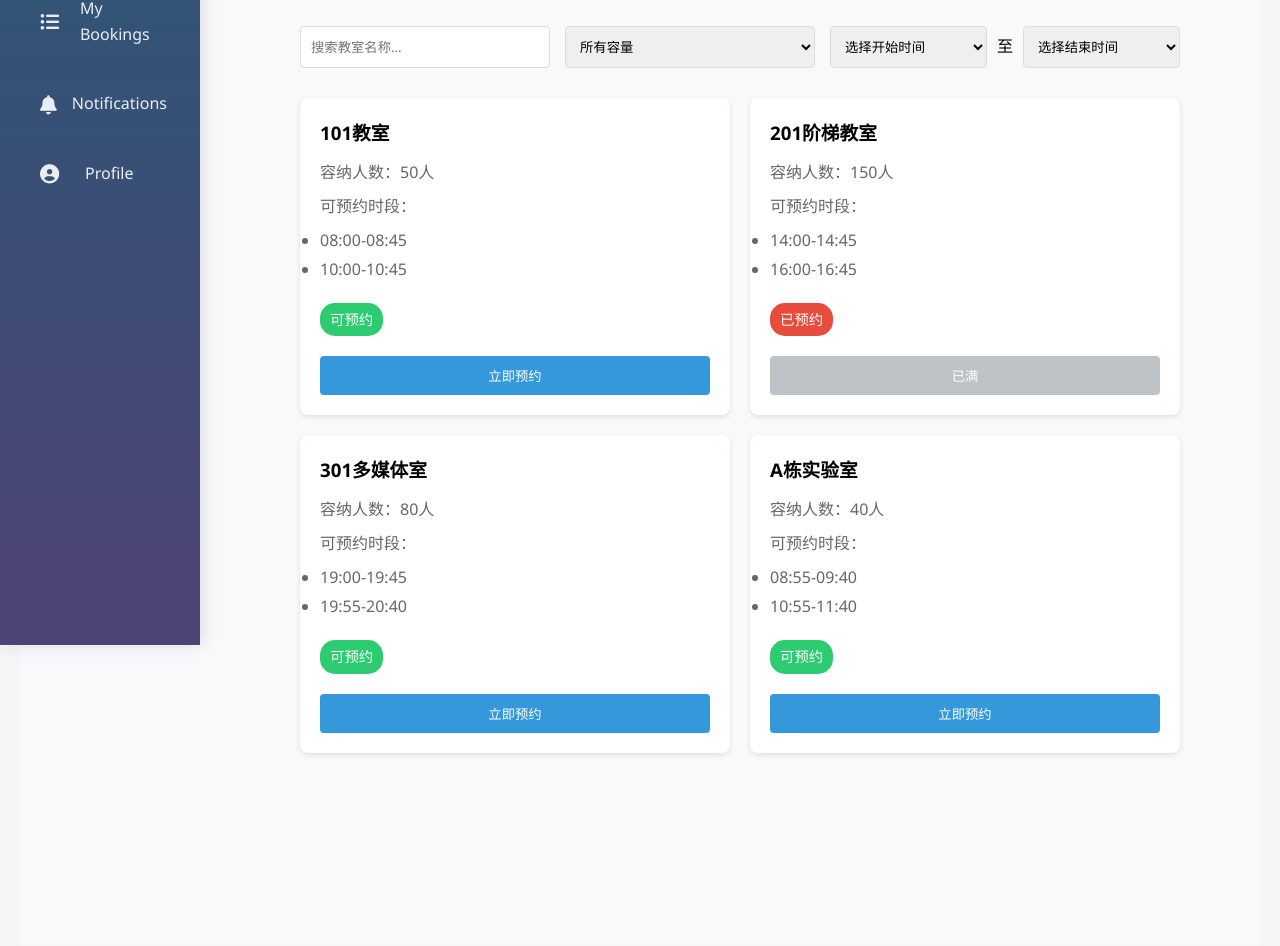
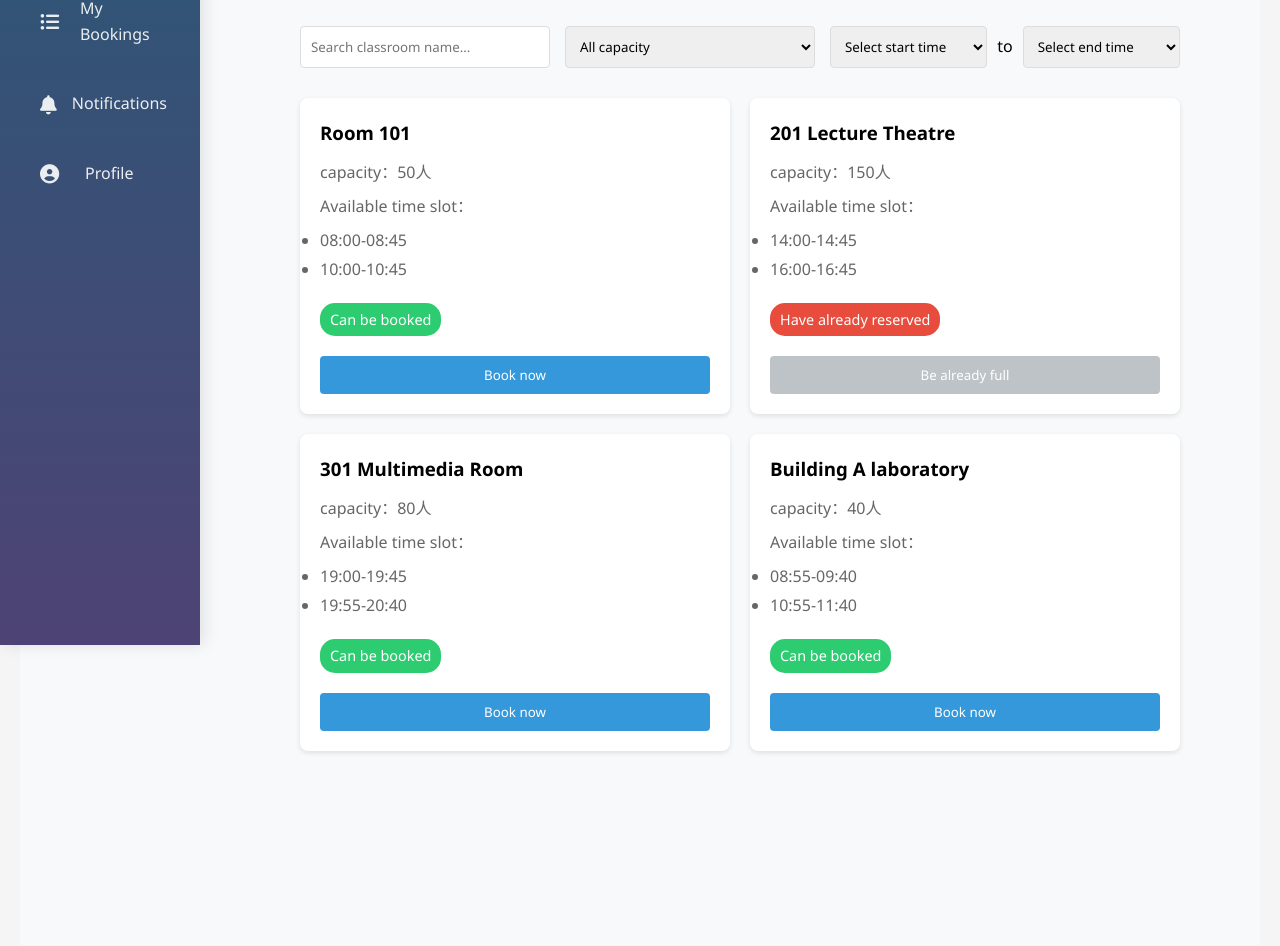
Before and after one commit to ahang13147/SuperB, a plain HTML site: page GUI-part/booking_centre.html in a window 1280 px wide. Shown: the part 155-1101 px from the top of the page. Drawn offline with Linux system fonts and the light colour scheme.

Commit message:
Version：1.4.0 this version translate the Chinese into English Guanhang Zhang ❥(^_-) Jiawei You

```diff
--- a/GUI-part/booking_centre.html
+++ b/GUI-part/booking_centre.html
@@ -1,15 +1,15 @@
 <!-- booking_centre.html -->
 <!--
 author: Guanhang Zhang & Jiawei You
-Version：1.3.0
-this version decorate the pop-up window for booking
+Version：1.4.0
+this version translate the Chinese into English
 -->
 <!DOCTYPE html>
 <html lang="zh-CN">
 <head>
     <meta charset="UTF-8">
     <meta name="viewport" content="width=device-width, initial-scale=1.0">
-    <title>教室预约系统</title>
+    <title>Classroom reservation system</title>
     <link rel="stylesheet" href="booking_centre.css">
     <link rel="stylesheet" href="sidebarAndNotice.css"> <!-- 引入侧边栏的CSS文件 -->
     <link href="https://cdnjs.cloudflare.com/ajax/libs/font-awesome/6.4.0/css/all.min.css" rel="stylesheet">
@@ -19,9 +19,9 @@ this version decorate the pop-up window for booking
     <div id="bookingModal" class="modal">
         <div class="modal-content">
             <span class="close">&times;</span>
-            <h2>选择预约时间段</h2>
+            <h2>Select an Appointment period</h2>
             <div id="availableTimes"></div>
-            <button id="confirmBooking">确认预约</button>
+            <button id="confirmBooking">Confirm the appointment</button>
         </div>
     </div>
     <div class="main-container">
@@ -48,24 +48,24 @@ this version decorate the pop-up window for booking
         <!-- Content Area -->
         <div class="content-area">
             <div class="container">
-                <h1>教室预约系统</h1>
+                <h1>Classroom reservation system</h1>
 
                 <!-- 搜索和过滤区域 -->
                 <div class="filters">
-                    <input type="text" id="searchKeyword" placeholder="搜索教室名称...">
+                    <input type="text" id="searchKeyword" placeholder="Search classroom name...">
                     <select id="capacityFilter">
-                        <option value="0">所有容量</option>
-                        <option value="30">30人以上</option>
-                        <option value="50">50人以上</option>
-                        <option value="100">100人以上</option>
+                        <option value="0">All capacity</option>
+                        <option value="30">More than 30 people</option>
+                        <option value="50">More than 50 people</option>
+                        <option value="100">More than 100 people</option>
                     </select>
                     <div class="time-filter">
                         <select id="startTime">
-                            <option value="">选择开始时间</option>
+                            <option value="">Select start time</option>
                         </select>
-                        <span>至</span>
+                        <span>to</span>
                         <select id="endTime">
-                            <option value="">选择结束时间</option>
+                            <option value="">Select end time</option>
                         </select>
                     </div>
                 </div>
--- a/GUI-part/booking_centre.js
+++ b/GUI-part/booking_centre.js
@@ -1,48 +1,48 @@
 document.addEventListener('DOMContentLoaded', async () => {
-    console.log('文档加载完成，开始初始化...');
+    console.log('The document is loaded and initialization begins...');
 
     // 加载时间段配置
     let timeSlots;
     try {
-        console.log('正在加载 time_slots.json...');
+        console.log('loading time_slots.json...');
         const response = await fetch('time_slots.json');
-        if (!response.ok) throw new Error(`HTTP错误! 状态码: ${response.status}`);
+        if (!response.ok) throw new Error(`HTTP error! Status code: ${response.status}`);
         timeSlots = await response.json();
-        console.log('成功加载时间段配置:', timeSlots);
+        console.log('The time range configuration was successfully loaded. Procedure:', timeSlots);
     } catch (error) {
-        console.error('加载时间段配置失败:', error);
-        alert('无法加载时间段配置，请检查控制台日志');
+        console.error('Failed to configure the loading time range:', error);
+        alert('Unable to load the time period configuration, check the console log');
         return;
     }
 
     // 模拟教室数据（增加更多测试数据）
     const classrooms = [
         {
-            name: "101教室",
+            name: "Room 101",
             capacity: 50,
             availableTimes: ["08:00-08:45", "10:00-10:45"],
             isBooked: false
         },
         {
-            name: "201阶梯教室",
+            name: "201 Lecture Theatre",
             capacity: 150,
             availableTimes: ["14:00-14:45", "16:00-16:45"],
             isBooked: true
         },
         {
-            name: "301多媒体室",
+            name: "301 Multimedia Room",
             capacity: 80,
             availableTimes: ["19:00-19:45", "19:55-20:40"],
             isBooked: false
         },
         {
-            name: "A栋实验室",
+            name: "Building A laboratory",
             capacity: 40,
             availableTimes: ["08:55-09:40", "10:55-11:40"],
             isBooked: false
         }
     ];
-    console.log('初始化教室数据:', classrooms);
+    console.log('Initialize the classroom data:', classrooms);
 
     // DOM元素引用
     const elements = {
@@ -56,20 +56,20 @@ document.addEventListener('DOMContentLoaded', async () => {
         availableTimesContainer: document.getElementById('availableTimes'),
         confirmBookingButton: document.getElementById('confirmBooking')
     };
-    console.log('DOM元素引用:', elements);
+    console.log('DOM element reference:', elements);
 
     // 初始化时间选择器
     function initTimeSelectors() {
-        console.log('初始化时间选择器...');
-        elements.startSelect.innerHTML = '<option value="">选择开始时间</option>';
-        elements.endSelect.innerHTML = '<option value="">选择结束时间</option>';
+        console.log('Initializes the time selector...');
+        elements.startSelect.innerHTML = '<option value="">Select start time</option>';
+        elements.endSelect.innerHTML = '<option value="">Select end time</option>';
 
         timeSlots.forEach(slot => {
             const [start, end] = slot.split('-');
             elements.startSelect.innerHTML += `<option value="${slot}">${start}</option>`;
             elements.endSelect.innerHTML += `<option value="${slot}">${end}</option>`;
         });
-        console.log('时间选择器初始化完成');
+        console.log('Time selector initialization is complete');
     }
 
     // 筛选逻辑
@@ -79,7 +79,7 @@ document.addEventListener('DOMContentLoaded', async () => {
         const selectedStart = elements.startSelect.value;
         const selectedEnd = elements.endSelect.value;
 
-        console.log('当前筛选条件:', {
+        console.log('Current filter:', {
             searchTerm,
             minCapacity,
             selectedStart,
@@ -101,7 +101,7 @@ document.addEventListener('DOMContentLoaded', async () => {
                 timeMatch = classroom.availableTimes.includes(expectedSlot);
             }
 
-            console.log(`教室 ${classroom.name} 匹配结果:`, {
+            console.log(`classroom ${classroom.name} Matching result:`, {
                 nameMatch,
                 capacityMatch,
                 timeMatch
@@ -114,23 +114,23 @@ document.addEventListener('DOMContentLoaded', async () => {
     // 渲染教室列表
     function renderClassrooms() {
 
-        console.log('开始渲染教室列表...');
+        console.log('Start rendering the classroom list...');
         const filtered = filterClassrooms();
         elements.classroomList.innerHTML = filtered.map(classroom => `
             <div class="classroom-card">
                 <h3>${classroom.name}</h3>
                 <div class="details">
-                    <p>容纳人数：${classroom.capacity}人</p>
-                    <p>可预约时段：</p>
+                    <p>capacity：${classroom.capacity}人</p>
+                    <p>Available time slot：</p>
                     <ul>
                         ${classroom.availableTimes.map(t => `<li>${t}</li>`).join('')}
                     </ul>
                 </div>
                 <span class="status ${classroom.isBooked ? 'booked' : 'available'}">
-                    ${classroom.isBooked ? '已预约' : '可预约'}
+                    ${classroom.isBooked ? 'Have already reserved' : 'Can be booked'}
                 </span>
                 <button ${classroom.isBooked ? 'disabled' : ''}>
-                    ${classroom.isBooked ? '已满' : '立即预约'}
+                    ${classroom.isBooked ? 'Be already full' : 'Book now'}
                 </button>
             </div>
         `).join('');
@@ -163,12 +163,12 @@ document.addEventListener('DOMContentLoaded', async () => {
         });
 
 
-        console.log('渲染完成，显示 ${filtered.length} 个教室');
+        console.log('Render complete，display ${filtered.length} classroom');
     }
 
     // 初始化事件监听
     function initEventListeners() {
-        console.log('初始化事件监听...');
+        console.log('Initialize event listening...');
         const updateEvents = ['input', 'change'];
         updateEvents.forEach(eventType => {
             elements.searchInput.addEventListener(eventType, renderClassrooms);
@@ -193,14 +193,14 @@ document.addEventListener('DOMContentLoaded', async () => {
         elements.confirmBookingButton.addEventListener('click', function() {
             const selectedTimeSlot = document.querySelector('input[name="timeSlot"]:checked');
             if (selectedTimeSlot) {
-                alert(`预约已确认！时间段：${selectedTimeSlot.value}`);
+                alert(`Reservation confirmed! Time period：${selectedTimeSlot.value}`);
                 elements.modal.style.display = 'none';
             } else {
-                alert('请选择一个时间段');
+                alert('Please select a time period');
             }
         });
 
-        console.log('事件监听初始化完成');
+        console.log('The event listening initialization is complete');
     }
 
     // 执行初始化流程
@@ -208,9 +208,9 @@ document.addEventListener('DOMContentLoaded', async () => {
         initTimeSelectors();
         initEventListeners();
         renderClassrooms();
-        console.log('系统初始化完成');
+        console.log('System initialization is complete');
     } catch (error) {
-        console.error('初始化过程中发生错误:', error);
-        alert('系统初始化失败，请检查控制台日志');
+        console.error('An error occurred during initialization:', error);
+        alert('System initialization failed. Please check console logs');
     }
 });
```
